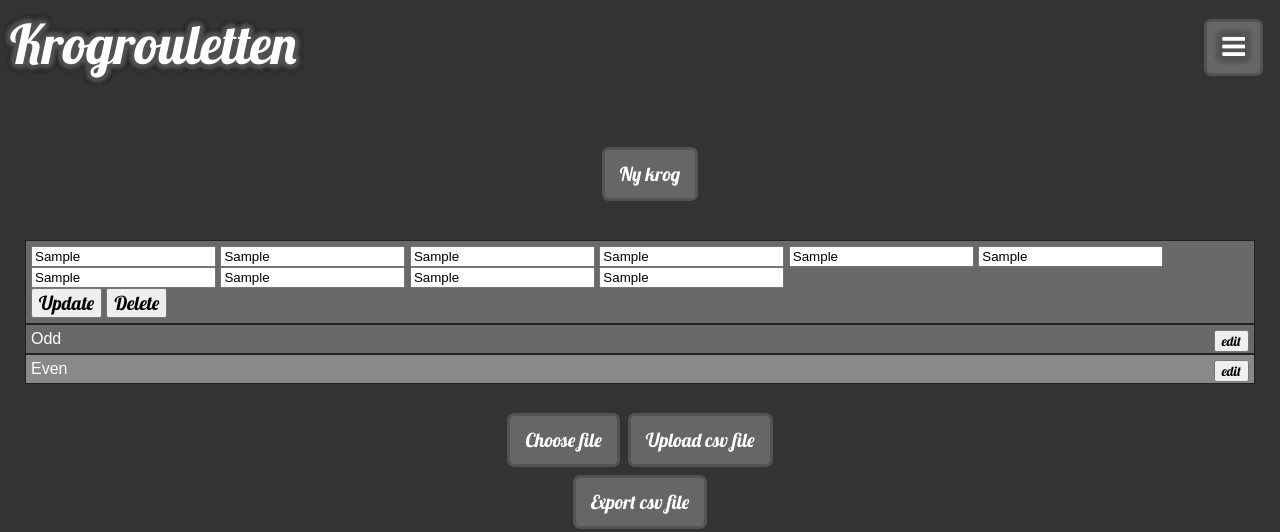
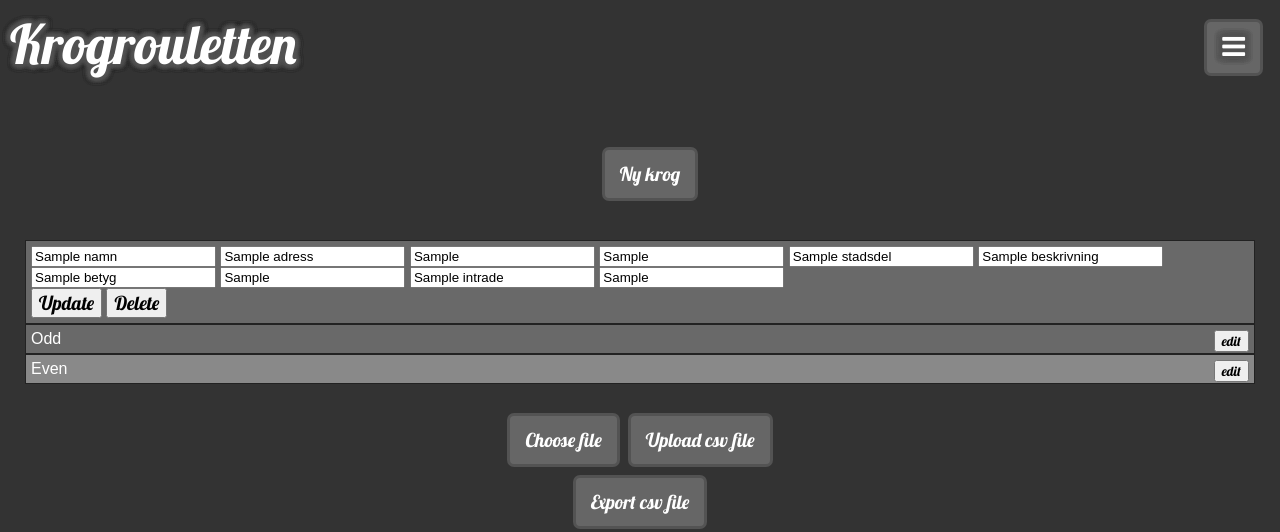
Before and after one commit to seppaleinen/krog-rouletten, a Flask app: page /admin in a window 1280 px wide. Shown: the top 532 px of the page. Run offline with Flask 2, Linux system fonts and the light colour scheme; a database or web service that is not in the repository returns one stand-in record (values such as "Sample title"); data that the repository does not hold is empty; some libraries are stand-ins or nearby versions.

Commit message:
Fix på empty spaces för update admin, och tagit bort mandatory på adress

```diff
--- a/frontend/webapp/src/main/webapp/application/model.py
+++ b/frontend/webapp/src/main/webapp/application/model.py
@@ -4,7 +4,7 @@ from wtforms import Form, TextField, validators, HiddenField
 class ManualForm(Form):
     id = HiddenField('id')
     namn = TextField('Namn', [validators.Required()])
-    adress = TextField('Adress', [validators.Required()])
+    adress = TextField('Adress')
     oppetTider = TextField('Oppettider')
     barTyp = TextField('Bartyp')
     stadsdel = TextField('Stadsdel')
--- a/frontend/webapp/src/main/webapp/application/templates/admin.html
+++ b/frontend/webapp/src/main/webapp/application/templates/admin.html
@@ -49,37 +49,37 @@
             <form method="post" action="/admin/update">
                 <div class="admin_form">
                     <div class="admin_form" hidden>
-                        <input type="text" name="id" value={{ krog.id }}>&nbsp;
+                        <input type="text" name="id" value="{{ krog.id }}">&nbsp;
                     </div>
                     <div class="admin_form">
-                        <input type="text" name="namn" value={{ krog.namn }}>&nbsp;
+                        <input type="text" name="namn" value="{{ krog.namn }}">&nbsp;
                     </div>
                     <div class="admin_form">
-                        <input type="text" name="adress" value={{ krog.adress }}>&nbsp;
+                        <input type="text" name="adress" value="{{ krog.adress }}">&nbsp;
                     </div>
                     <div class="admin_form">
-                        <input type="text" name="oppet_tider" value={{ krog.oppet_tider }}>&nbsp;
+                        <input type="text" name="oppet_tider" value="{{ krog.oppet_tider }}">&nbsp;
                     </div>
                     <div class="admin_form">
-                        <input type="text" name="bar_typ" value={{ krog.bar_typ }}>&nbsp;
+                        <input type="text" name="bar_typ" value="{{ krog.bar_typ }}">&nbsp;
                     </div>
                     <div class="admin_form">
-                        <input type="text" name="stadsdel" value={{ krog.stadsdel }}>&nbsp;
+                        <input type="text" name="stadsdel" value="{{ krog.stadsdel }}">&nbsp;
                     </div>
                     <div class="admin_form">
-                        <input type="text" name="beskrivning" value={{ krog.beskrivning }}>&nbsp;
+                        <input type="text" name="beskrivning" value="{{ krog.beskrivning }}">&nbsp;
                     </div>
                     <div class="admin_form">
-                        <input type="text" name="betyg" value={{ krog.betyg }}>&nbsp;
+                        <input type="text" name="betyg" value="{{ krog.betyg }}">&nbsp;
                     </div>
                     <div class="admin_form">
-                        <input type="text" name="hemside_lank" value={{ krog.hemside_lank }}>&nbsp;
+                        <input type="text" name="hemside_lank" value="{{ krog.hemside_lank }}">&nbsp;
                     </div>
                     <div class="admin_form">
-                        <input type="text" name="intrade" value={{ krog.intrade }}>&nbsp;
+                        <input type="text" name="intrade" value="{{ krog.intrade }}">&nbsp;
                     </div>
                     <div class="admin_form">
-                        <input type="text" name="iframe_lank" value={{ krog.iframe_lank }}>&nbsp;
+                        <input type="text" name="iframe_lank" value="{{ krog.iframe_lank }}">&nbsp;
                     </div>
                 </div>
                 <input type="submit" class="lobster" name="update" style="font-size:120%;" value="Update"/>
```
